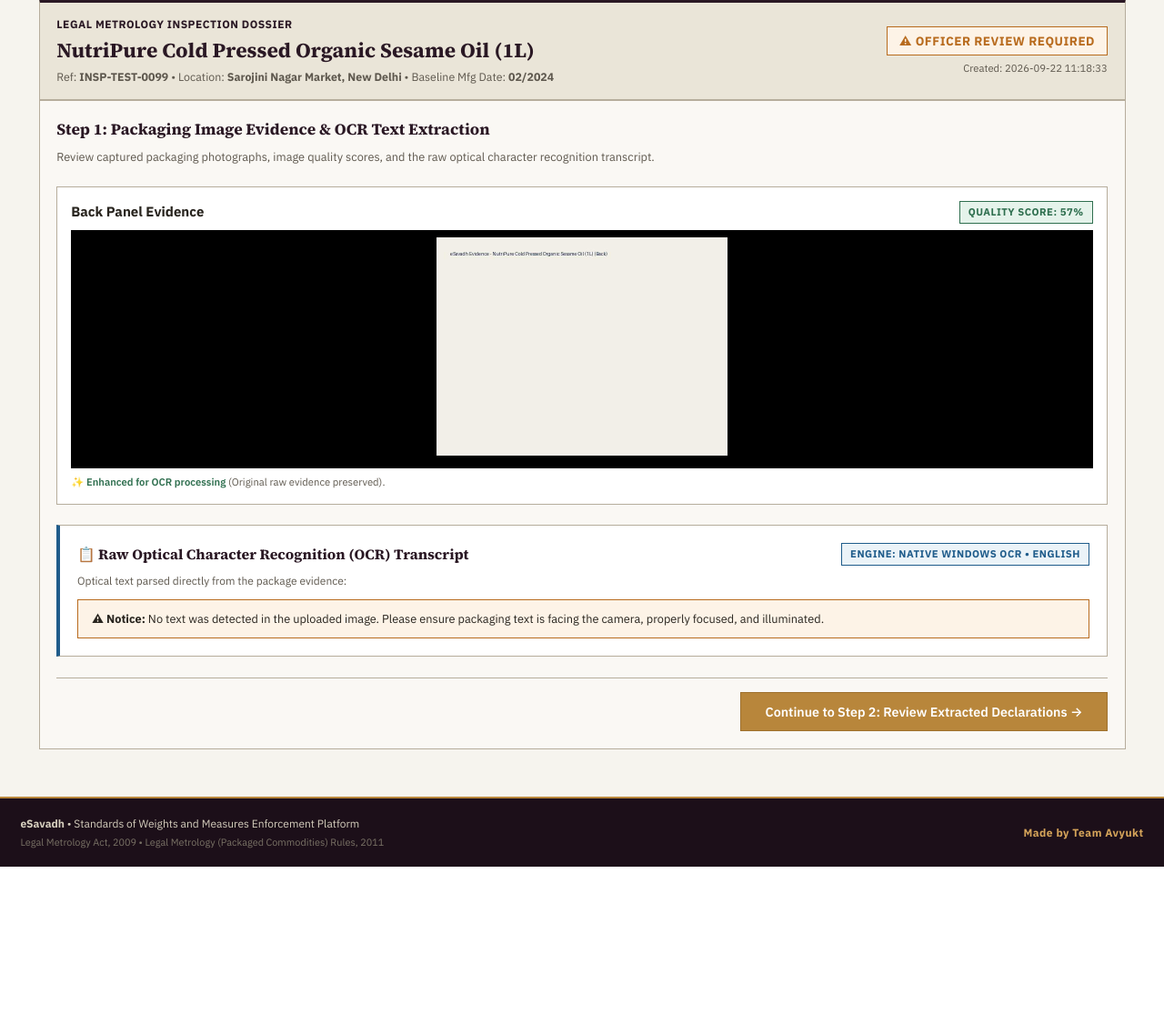
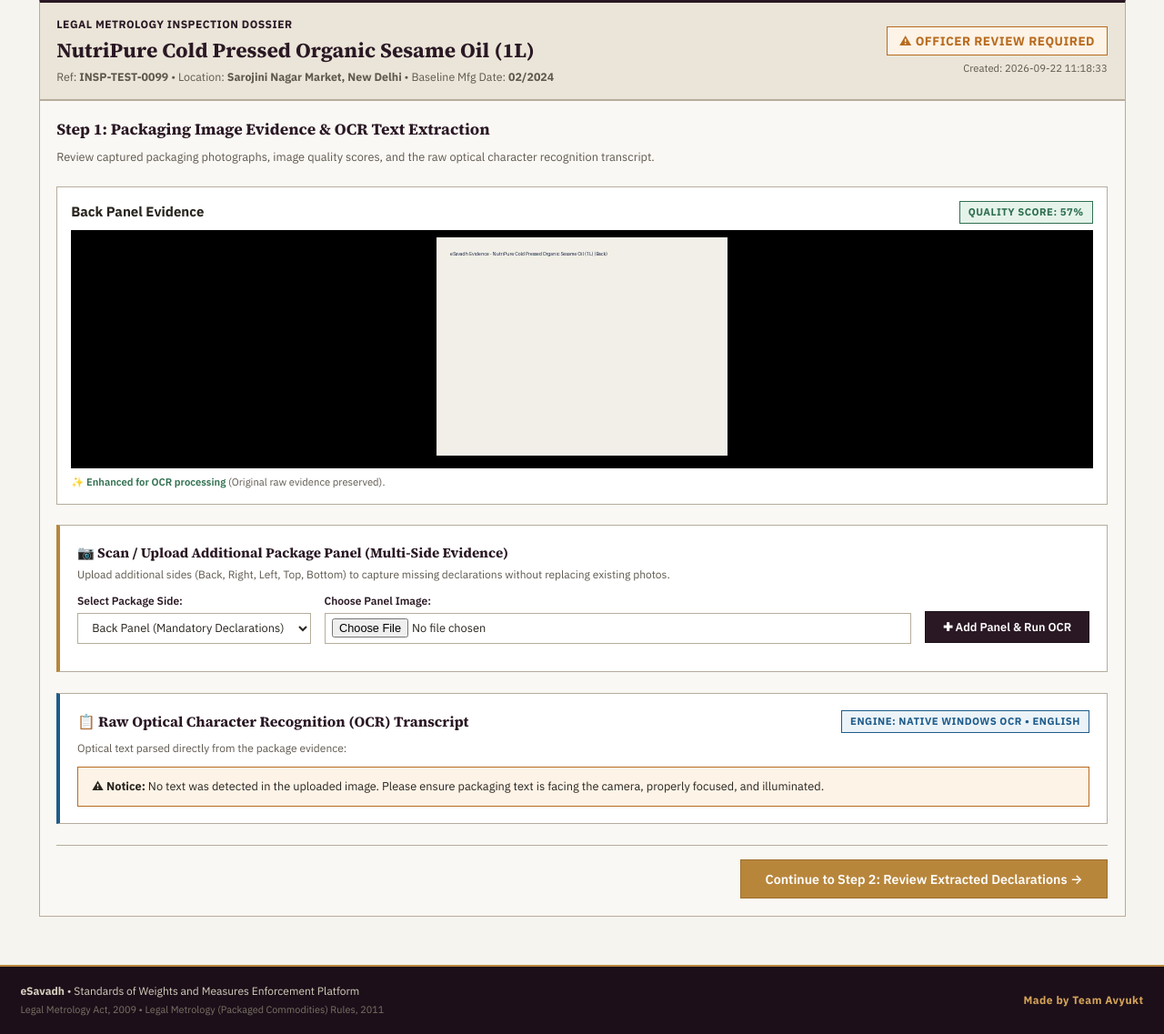
Before and after one commit to ketkigml25-wq/AVYUKT-SIH-26-eSAVADH-, a Flask app: page /inspection/4 in a window 1280 px wide. Shown: the part 302-1439 px from the top of the page at 91% size. Before the commit the page ends 1255 px from the top, so only its background shows below. Run offline with Flask 3, Linux system fonts and the light colour scheme; a user stored in the database is signed in; data comes from the database, SQL or seed files in the repository; data that the repository does not hold is empty.

Commit message:
fix(phase0): fix multi-side scanning image overwrite bug and preserve all side evidence cards in dossier

```diff
--- a/app.py
+++ b/app.py
@@ -512,6 +512,138 @@ def create_inspection():
 
     flash(f"Inspection dossier {ref_no} created successfully. Real OCR extracted {len([k for k,v in decls.items() if v['extracted_value']])} declaration(s).", "success")
     return redirect(url_for("inspection_detail", inspection_id=inspection_id))
+
+
+@app.route("/inspection/<int:inspection_id>/upload-side", methods=["POST"])
+@app.route("/inspection/<inspection_id>/upload-side", methods=["POST"])
+@app.route("/api/inspection/<int:inspection_id>/upload-side", methods=["POST"])
+@app.route("/api/inspection/<inspection_id>/upload-side", methods=["POST"])
+@login_required
+@role_required(["Inspector", "Admin"])
+def upload_additional_side(inspection_id):
+    dossier = database.get_inspection_detail(inspection_id)
+    if not dossier:
+        if request.is_json or request.headers.get("X-Requested-With") == "XMLHttpRequest":
+            return jsonify({"success": False, "error": "Inspection not found"}), 404
+        flash("Inspection dossier not found.", "error")
+        return redirect(url_for("inspections_list"))
+
+    actual_id = dossier["inspection"]["id"]
+    view_side = request.form.get("view_side", "Back")
+    file = request.files.get("package_image")
+
+    if not file or file.filename == "":
+        if request.is_json or request.headers.get("X-Requested-With") == "XMLHttpRequest":
+            return jsonify({"success": False, "error": "Please select a valid image file"}), 400
+        flash("Please upload a valid package photograph.", "error")
+        return redirect(url_for("inspection_detail", inspection_id=actual_id, step=1))
+
+    fname = secure_filename(file.filename)
+    timestamped_name = f"{int(time.time())}_{fname}"
+    abs_orig_path = os.path.join(app.config["UPLOAD_FOLDER"], timestamped_name)
+    file.save(abs_orig_path)
+    image_rel_path = f"uploads/original/{timestamped_name}"
+
+    # Quality enhancement
+    enhanced_rel_path, enh_summary, quality_score = enhance_evidence_image(abs_orig_path, timestamped_name)
+
+    # Run OCR on this specific panel
+    ocr_data = perform_ocr_extraction(abs_orig_path, side_hint=view_side)
+    decls = ocr_data["declarations"]
+    raw_ocr_text = ocr_data.get("raw_text", "").strip()
+
+    conn = database.get_db()
+    try:
+        cursor = conn.cursor()
+
+        # Insert new inspection image record WITHOUT deleting any existing images
+        cursor.execute(
+            """
+            INSERT INTO inspection_images (inspection_id, view_side, original_image_path, enhanced_image_path, quality_score, is_enhanced)
+            VALUES (?, ?, ?, ?, ?, 1)
+            """,
+            (actual_id, view_side, image_rel_path, enhanced_rel_path, quality_score)
+        )
+        new_image_id = cursor.lastrowid
+
+        # Insert OCR result for this image
+        if raw_ocr_text:
+            cursor.execute(
+                """
+                INSERT INTO ocr_results (inspection_id, image_id, raw_text, detected_languages, confidence_score)
+                VALUES (?, ?, ?, ?, ?)
+                """,
+                (actual_id, new_image_id, raw_ocr_text, ocr_data.get("detected_languages", "English"), ocr_data.get("overall_confidence", 0.0))
+            )
+
+        # Merge extracted declarations into existing declarations
+        existing_decls = cursor.execute("SELECT id, field_name, extracted_value, confirmed_value, inspector_status FROM declarations WHERE inspection_id = ?", (actual_id,)).fetchall()
+        existing_map = {d["field_name"]: d for d in existing_decls}
+
+        new_extracted_count = 0
+        for field, d in decls.items():
+            if d.get("extracted_value"):
+                if field in existing_map:
+                    ex = existing_map[field]
+                    if not ex["extracted_value"] or ex["inspector_status"] == "Unreviewed":
+                        cursor.execute(
+                            """
+                            UPDATE declarations
+                            SET extracted_value = ?, confidence = ?, suggested_value = ?, suggestion_reason = ?, confirmed_value = COALESCE(confirmed_value, ?), source_view = ?
+                            WHERE id = ?
+                            """,
+                            (
+                                d["extracted_value"], d["confidence"], d["suggested_value"],
+                                d["suggestion_reason"], d["suggested_value"] or d["extracted_value"],
+                                f"{view_side} Panel", ex["id"]
+                            )
+                        )
+                        new_extracted_count += 1
+                else:
+                    cursor.execute(
+                        """
+                        INSERT INTO declarations (inspection_id, field_name, extracted_value, confidence, suggested_value, suggestion_reason, inspector_status, confirmed_value, source_view)
+                        VALUES (?, ?, ?, ?, ?, ?, 'Unreviewed', ?, ?)
+                        """,
+                        (
+                            actual_id, field, d["extracted_value"], d["confidence"],
+                            d["suggested_value"], d["suggestion_reason"],
+                            d["suggested_value"] or d["extracted_value"], f"{view_side} Panel"
+                        )
+                    )
+                    new_extracted_count += 1
+
+        cursor.execute(
+            "INSERT INTO audit_logs (user_id, action, entity_type, entity_id, details, ip_address) VALUES (?, 'ADD_SIDE_IMAGE', 'InspectionImage', ?, ?, ?)",
+            (session["user"]["id"], new_image_id, f"Officer uploaded {view_side} panel image. Extracted {new_extracted_count} declaration(s).", request.remote_addr)
+        )
+
+        conn.commit()
+    finally:
+        conn.close()
+
+    # Update session snapshot
+    try:
+        updated_dossier = database.get_inspection_detail(actual_id)
+        if updated_dossier:
+            compact_snap = database.make_compact_dossier_snapshot(updated_dossier)
+            session[f"dossier_{actual_id}"] = compact_snap
+            session[f"dossier_{inspection_id}"] = compact_snap
+            session["active_dossier"] = compact_snap
+    except Exception as e:
+        print(f"[eSavadh Session] Snapshot notice: {e}")
+
+    if request.is_json or request.headers.get("X-Requested-With") == "XMLHttpRequest":
+        return jsonify({
+            "success": True,
+            "message": f"Successfully added {view_side} panel image to dossier.",
+            "image_id": new_image_id,
+            "view_side": view_side,
+            "extracted_count": new_extracted_count
+        })
+
+    flash(f"Successfully added {view_side} panel photograph to dossier. Discovered {new_extracted_count} declaration(s).", "success")
+    return redirect(url_for("inspection_detail", inspection_id=actual_id, step=1))
 
 
 @app.route("/inspections")
--- a/database.py
+++ b/database.py
@@ -450,7 +450,18 @@ def make_compact_dossier_snapshot(dossier):
             "location": insp.get("location"),
             "overall_notes": insp.get("overall_notes")
         },
-        "declarations": decls
+        "declarations": decls,
+        "images": [
+            {
+                "id": img.get("id"),
+                "view_side": img.get("view_side", "Front"),
+                "original_image_path": img.get("original_image_path"),
+                "enhanced_image_path": img.get("enhanced_image_path"),
+                "quality_score": img.get("quality_score", 90),
+                "is_enhanced": img.get("is_enhanced", 1)
+            }
+            for img in dossier.get("images", [])
+        ]
     }
 
 
--- a/templates/inspection_detail.html
+++ b/templates/inspection_detail.html
@@ -91,15 +91,15 @@
             </div>
 
             <!-- Evidence Gallery -->
-            <div style="display: grid; grid-template-columns: repeat(auto-fit, minmax(280px, 1fr)); gap: 1.5rem; margin-bottom: 1.5rem;">
+            <div style="display: grid; grid-template-columns: repeat(auto-fit, minmax(280px, 1fr)); gap: 1.5rem; margin-bottom: 1.5rem;" id="evidence-gallery-grid">
                 {% for img in dossier.images %}
-                <div style="background: #FFFFFF; border: 1px solid var(--color-ledger-rule-dark); padding: 1rem;">
+                <div style="background: #FFFFFF; border: 1px solid var(--color-ledger-rule-dark); padding: 1rem;" id="evidence-card-{{ img.id }}">
                     <div style="display: flex; justify-content: space-between; align-items: center; margin-bottom: 0.5rem;">
                         <strong>{{ img.view_side }} Panel Evidence</strong>
                         <span class="status-badge status-compliant">Quality Score: {{ img.quality_score }}%</span>
                     </div>
                     <div style="text-align: center; background: #000000; padding: 0.5rem; margin-bottom: 0.5rem;">
-                        <img src="{{ url_for('static', filename=img.original_image_path) }}" alt="Evidence Image" style="max-width: 100%; max-height: 240px; object-fit: contain;">
+                        <img src="{{ url_for('static', filename=img.original_image_path) }}" alt="{{ img.view_side }} Evidence" style="max-width: 100%; max-height: 240px; object-fit: contain;">
                     </div>
                     <div class="form-hint">
                         {% if img.is_enhanced %}
@@ -115,6 +115,45 @@
                     <p>Evidence images and enhanced Principal Display Panel copies will appear here.</p>
                 </div>
                 {% endfor %}
+            </div>
+
+            <!-- Multi-Side Scan & Upload Additional Panel Section -->
+            <div style="background: #FFFFFF; border: 1px solid var(--color-ledger-rule-dark); padding: 1.25rem; margin-bottom: 1.5rem; border-left: 4px solid var(--color-brass);">
+                <div style="display: flex; justify-content: space-between; align-items: center; margin-bottom: 0.75rem; flex-wrap: wrap; gap: 0.5rem;">
+                    <div>
+                        <h4 style="font-family: var(--font-serif); color: var(--color-plum); margin: 0; font-size: 1rem;">
+                            &#128247; Scan / Upload Additional Package Panel (Multi-Side Evidence)
+                        </h4>
+                        <div style="font-size: 0.8rem; color: var(--color-charcoal-muted); margin-top: 0.2rem;">
+                            Upload additional sides (Back, Right, Left, Top, Bottom) to capture missing declarations without replacing existing photos.
+                        </div>
+                    </div>
+                </div>
+
+                <form method="POST" action="{{ url_for('upload_additional_side', inspection_id=dossier.inspection.id) }}" enctype="multipart/form-data" id="add-side-form" style="margin-top: 0.75rem;">
+                    <div style="display: flex; gap: 1rem; align-items: center; flex-wrap: wrap; margin-bottom: 0.75rem;">
+                        <div style="min-width: 180px;">
+                            <label class="form-label" style="font-size: 0.8rem; margin-bottom: 0.25rem;">Select Package Side:</label>
+                            <select name="view_side" id="add-view-side" class="form-control" style="padding: 0.45rem 0.75rem; font-size: 0.85rem;">
+                                <option value="Back">Back Panel (Mandatory Declarations)</option>
+                                <option value="Right">Right Lateral Panel</option>
+                                <option value="Left">Left Lateral Panel</option>
+                                <option value="Top">Top Flap / Cap</option>
+                                <option value="Bottom">Bottom Base</option>
+                                <option value="Front">Front Principal Display Panel</option>
+                            </select>
+                        </div>
+                        <div style="flex: 1; min-width: 220px;">
+                            <label class="form-label" style="font-size: 0.8rem; margin-bottom: 0.25rem;">Choose Panel Image:</label>
+                            <input type="file" name="package_image" id="add-package-image" accept="image/*" class="form-control" style="padding: 0.35rem 0.5rem; font-size: 0.85rem;" required>
+                        </div>
+                        <div style="margin-top: 1.25rem;">
+                            <button type="submit" id="add-side-btn" class="btn btn-primary" style="padding: 0.55rem 1.25rem; font-size: 0.85rem;">
+                                &#10010; Add Panel & Run OCR
+                            </button>
+                        </div>
+                    </div>
+                </form>
             </div>
 
             <!-- Raw OCR Transcript Box -->
```
